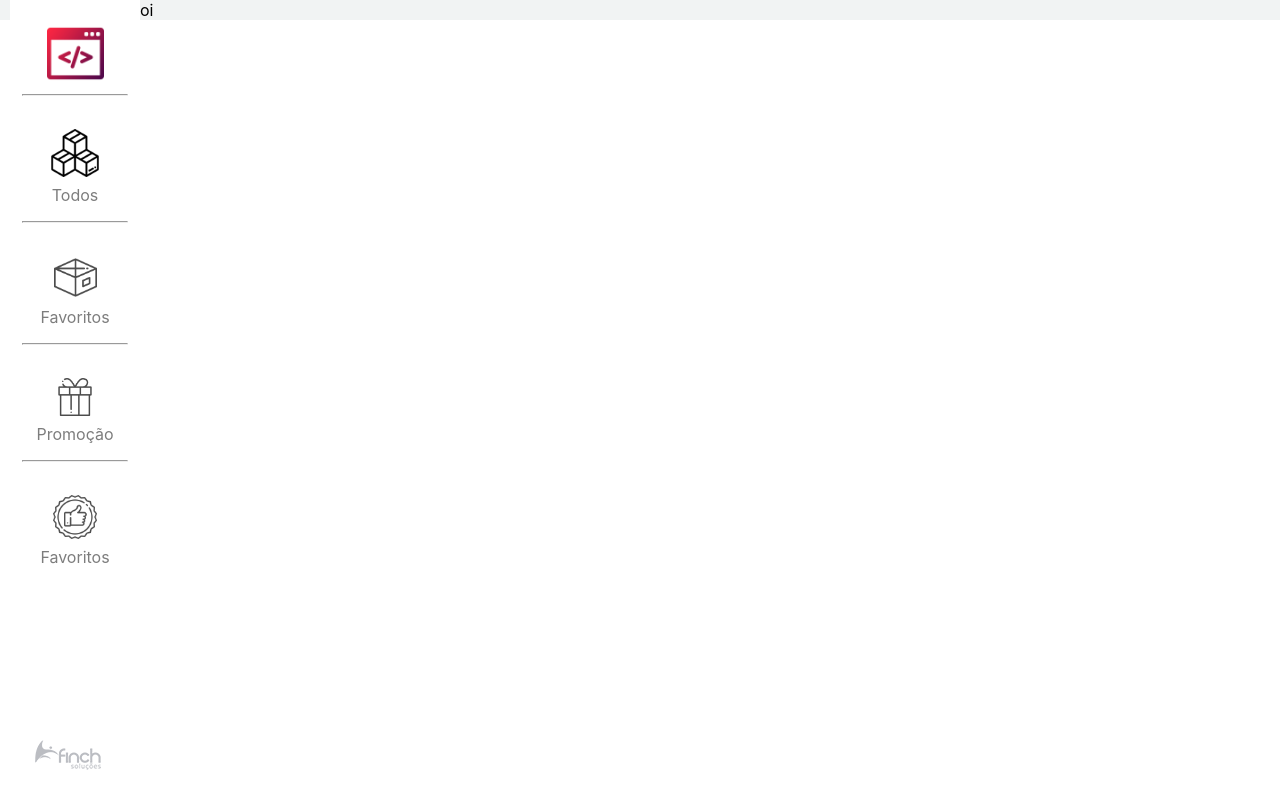
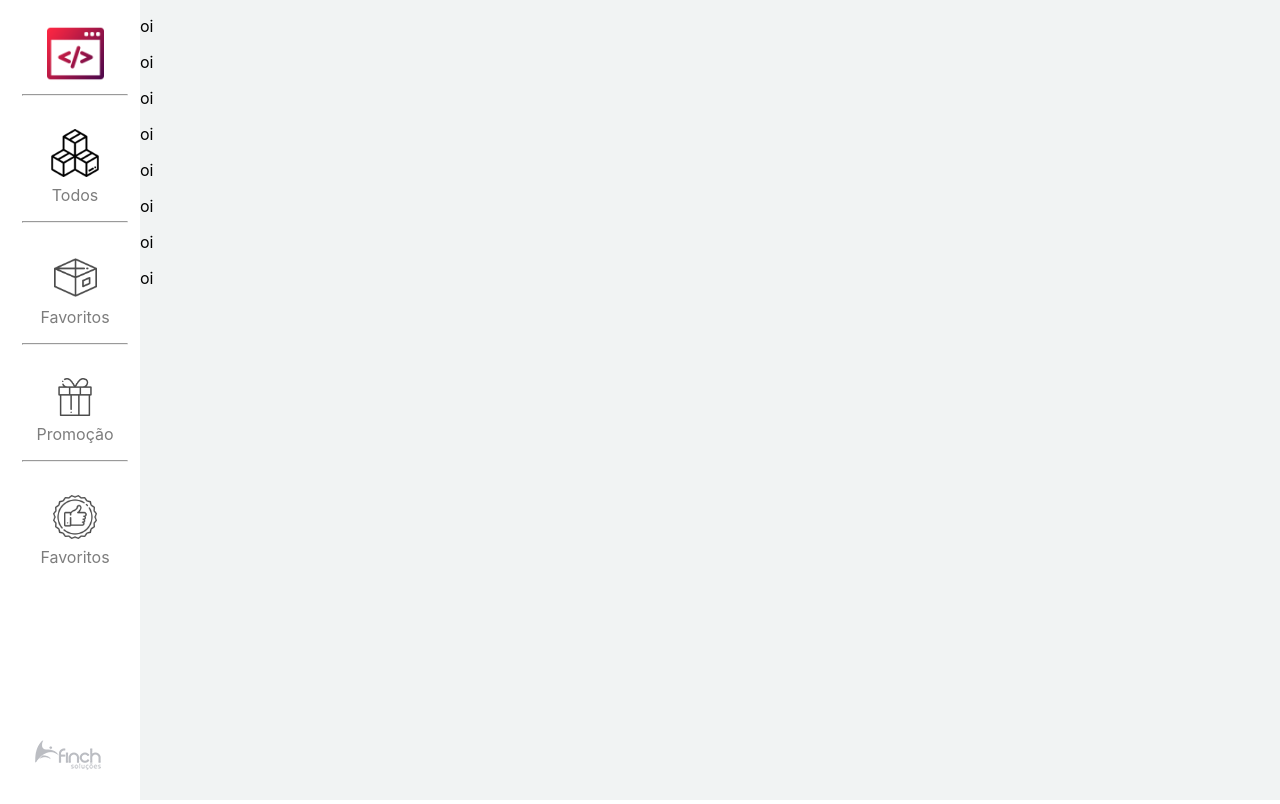
Before and after one commit to mangerona92/desafio-finch, a React (Create React App) app: page / in a window 1280 px wide. Built offline with nearby package versions, Linux system fonts and the light colour scheme; what reduxsauce would draw is missing.

Commit message:
adicionando css in index e filanizando o css do menu

```diff
--- a/src/pages/ProductsDetails/index.jsx
+++ b/src/pages/ProductsDetails/index.jsx
@@ -0,0 +1,19 @@
+import React from 'react';
+import styles from './index.module.css';
+
+function ProductsList() {
+  return (
+    <div className={styles.productList}>
+      <p> oi </p>
+      <p> oi </p>
+      <p> oi </p>
+      <p> oi </p>
+      <p> oi </p>
+      <p> oi </p>
+      <p> oi </p>
+      <p> oi </p>
+    </div>
+  );
+}
+
+export default ProductsList;
--- /dev/null
+++ b/src/pages/ProductsDetails/index.module.css
@@ -0,0 +1,6 @@
+.productList{
+  width: 100%;
+  display: inline-block;
+  height: 100%;
+  box-sizing: border-box;
+}
--- a/src/pages/ProductsList/index.jsx
+++ b/src/pages/ProductsList/index.jsx
@@ -1,10 +1,18 @@
 import React from 'react';
+import styles from './index.module.css';
 
 function ProductsList() {
   return (
-    <>
-      oi
-    </>
+    <div className={styles.productList}>
+      <p> oi </p>
+      <p> oi </p>
+      <p> oi </p>
+      <p> oi </p>
+      <p> oi </p>
+      <p> oi </p>
+      <p> oi </p>
+      <p> oi </p>
+    </div>
   );
 }
 
--- /dev/null
+++ b/src/pages/ProductsList/index.module.css
@@ -0,0 +1,6 @@
+.productList{
+  width: 100%;
+  display: inline-block;
+  height: 100%;
+  box-sizing: border-box;
+}
--- a/src/routes/index.module.css
+++ b/src/routes/index.module.css
@@ -1,3 +1,6 @@
 .container {
+  float: left;
+  width: calc(100% - 140px);
   background: #F1F3F3;
+  height: 100%;
 }
```
